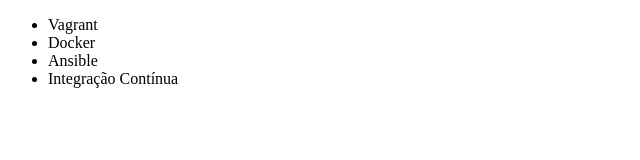
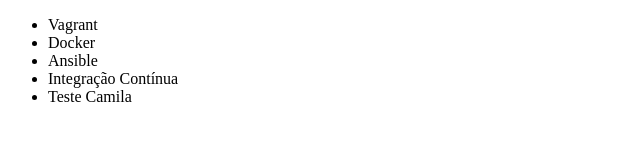
Before and after one commit to jeduguim/alura-git, a plain HTML site: page index.html in a window 1280 px wide. Shown: the whole page, without its empty margins (0-640 px from the left). Drawn offline with Linux system fonts and the light colour scheme.

Commit message:
Teste Camila

```diff
--- a/index.html
+++ b/index.html
@@ -10,6 +10,7 @@
         <li>Docker</li>
         <li>Ansible</li>
         <li>Integração Contínua</li>
+	<li>Teste Camila</li>
     </ul>
 </body>
 </html>
```
